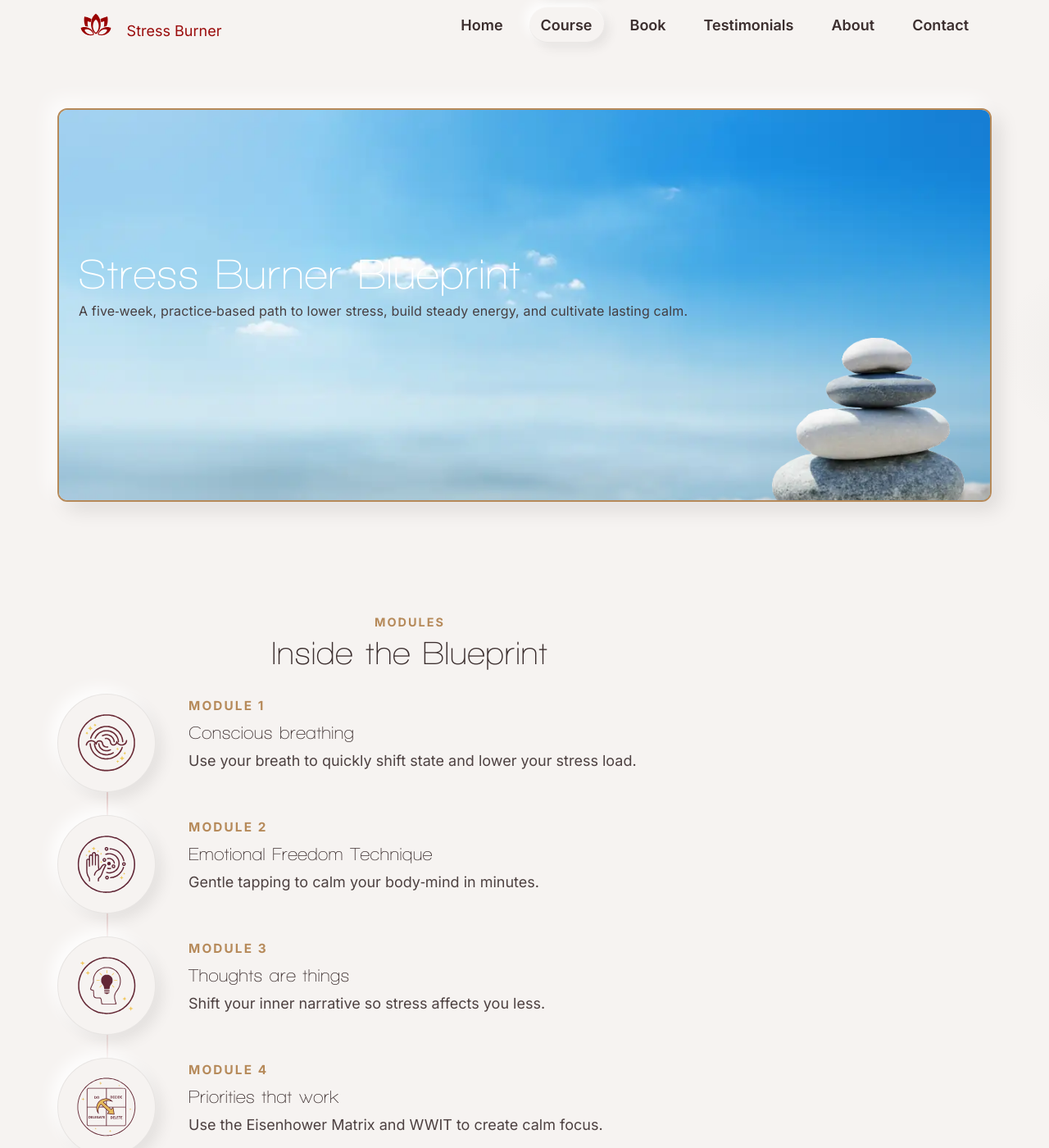
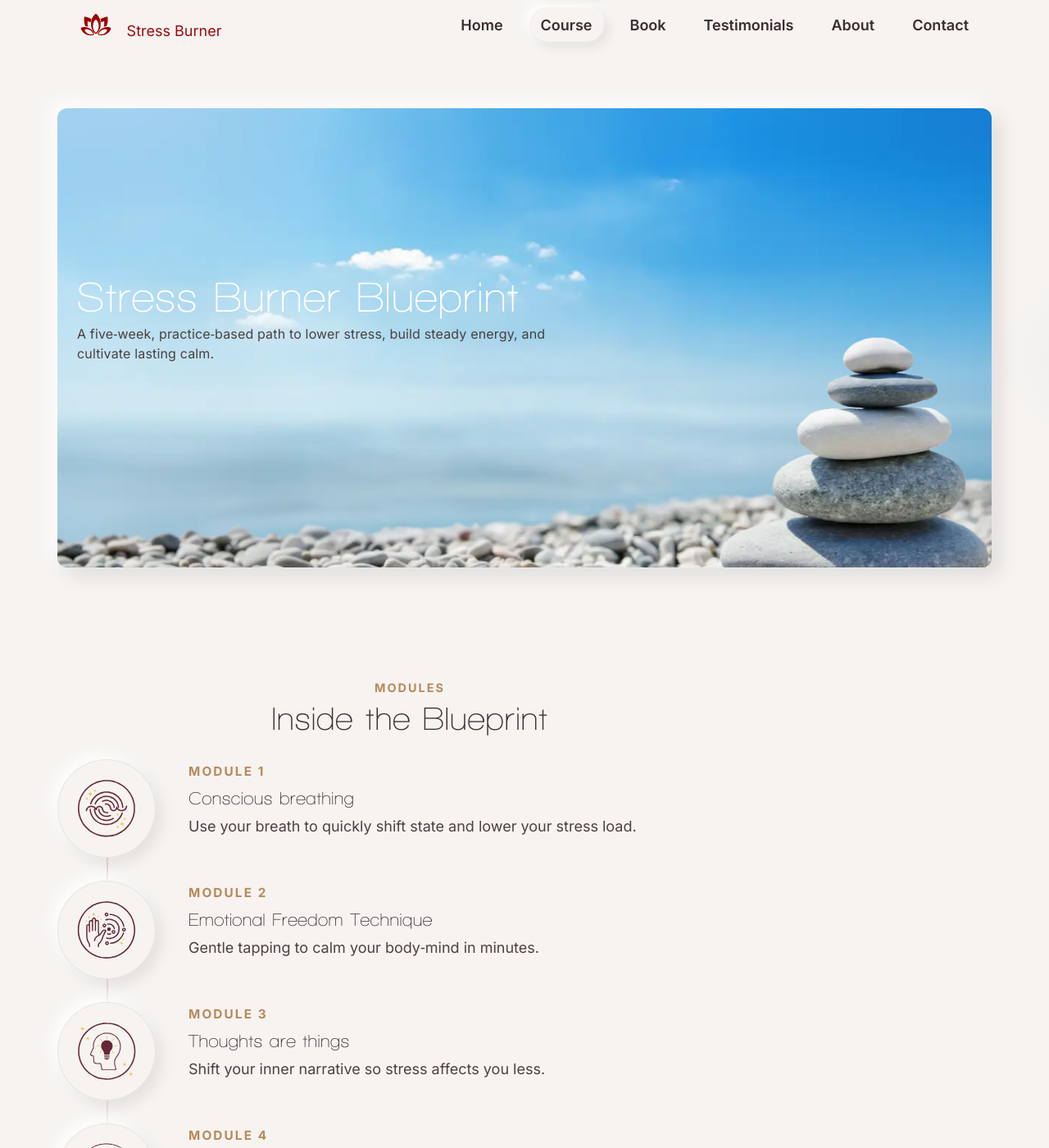
Before and after one commit to chriswakeley/test-blog, a Jekyll site: the page built from course.md, in a window 1280 px wide and 1400 px high. Shown: the whole window at 82% size. Built offline with Jekyll 4.4.1, drawn with Linux system fonts in a browser that asks for light colours.

Commit message:
Increase min-height of title hero section for enhanced visual impact; clean up course markdown structure

```diff
--- a/assets/css/main.css
+++ b/assets/css/main.css
@@ -492,9 +492,10 @@ main{flex:1}
 .hero .cta-row{animation:rise .44s ease-out .36s both}
 
 /* Course title hero with parallax inside container width */
-.title-hero .title-hero-inner{ position:relative; min-height:480px; display:flex; align-items:center; overflow:hidden; border-radius:12px; border:2px solid var(--sb-gold);
+.title-hero .title-hero-inner{ position:relative; min-height:560px; display:flex; align-items:center; overflow:hidden; border-radius:12px;
   box-shadow: -10px -10px 24px rgba(255,255,255,.85), 10px 10px 24px rgba(0,0,0,.10) }
 .title-hero .course-title{ color:#fff }
+.title-hero .section-intro.on-parallax .course-kicker{ max-width: 60ch }
 .title-hero .title-hero-inner .parallax-stack{ position:absolute; inset:0; height:100%; min-height:0; z-index:0 }
 .title-hero .title-hero-inner .section-intro.on-parallax{ position:relative; z-index:1 }
 /* Use wide stones images for title background */
--- a/course.md
+++ b/course.md
@@ -74,8 +74,6 @@ permalink: /course/
     </div>
       </div>
     </div>
-
-  </div>
   </div>
 </div>
 <!-- Outcomes & benefits (staggered cloud layout, not cards) -->
@@ -128,11 +126,10 @@ permalink: /course/
 <!-- Laser Coaching Spotlight — Variant B: Card on edge (dark spotlight, simplified) -->
 <div class="container section laser-spotlight is-dark is-simple" id="laser-coaching">
   <div class="laser-card edge">
-    <!-- Simplified: keep just the three value pillars, with title and subheader above -->
     <div class="laser-copy">
-  <span class="overline-label">Personalized support</span>
-  <h2>Laser Coaching</h2>
-  <p>A precision 1:1 session with Unyong to remove blockers fast—so you keep moving without the stress spiral.</p>
+      <span class="overline-label">Personalized support</span>
+      <h2>Laser Coaching</h2>
+      <p>A precision 1:1 session with Unyong to remove blockers fast—so you keep moving without the stress spiral.</p>
 
       <ul class="feature-list pillars">
         <li class="feature">
@@ -148,10 +145,7 @@ permalink: /course/
           <p>7‑day micro check‑ins to keep momentum.</p>
         </li>
       </ul>
-
-
     </div>
-
   </div>
 </div>
 
```
